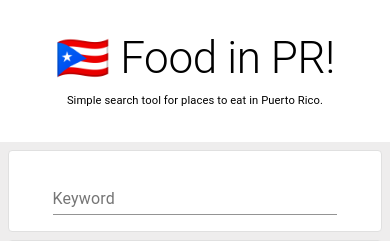
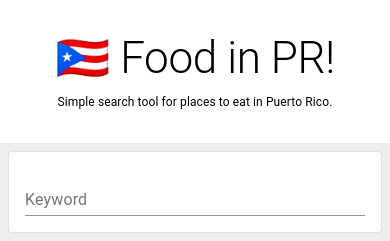
Before and after one commit to VctorAHernndez/food-in-pr, a React (Create React App) app in the folder client/: page / in a window 390 px wide. Shown: the top 241 px of the page. Built offline with nearby package versions, Linux system fonts and the light colour scheme.

Commit message:
Refactorized. Fixed build bug locally. Will test bug in Heroku.

```diff
--- a/client/src/App.css
+++ b/client/src/App.css
@@ -21,6 +21,16 @@ header {
 }
 
 /* FILTERS */
+.keyword-input {
+    width: 80% !important;
+    margin: 8px !important;
+}
+
+.filter-selects {
+    margin: 8px !important;
+    width: 150px;
+}
+
 .switch-label {
     color: #808080;
 }
@@ -142,7 +152,6 @@ code {
 /* FOOTER */
 footer {
     display: flex;
-    /* justify-content: center; */
     align-items: center;
     text-align: center;
     width: 100vw;
@@ -164,9 +173,16 @@ footer {
     }
 
     #lead-subtitle {
-        font-size: 0.7rem;
+        font-size: 0.75rem;
         text-align: center;
         margin-top: 0.5rem;
+        padding: 0 0.8rem;
+    }
+
+    /* FILTERS */
+    .keyword-input,
+    .filter-selects {
+        width: calc(100% - 16px) !important;
     }
 
     /* RESTAURANT LIST */
--- a/client/src/components/Filters.jsx
+++ b/client/src/components/Filters.jsx
@@ -13,19 +13,6 @@ import {
     isWidthUp,
     withWidth
 } from '@material-ui/core/';
-import { withStyles } from '@material-ui/core/styles';
-import PropTypes from 'prop-types';
-
-const styles = theme => ({
-    root: {
-        margin: theme.spacing(1),
-        width: 150
-    },
-    keywords: {
-        margin: theme.spacing(1),
-        width: "80%"
-    }
-});
 
 class Filters extends Component {
 
@@ -41,10 +28,6 @@ class Filters extends Component {
         };
     }
 
-    static propTypes = {
-        classes: PropTypes.object.isRequired
-    };
-
     handleChange(event) {
         if(this.props.firstSearch) this.props.handleFirstSearch();
         const { name, value } = event.target;
@@ -53,7 +36,7 @@ class Filters extends Component {
 
     render() {
 
-        const { classes, isEnglish } = this.props;
+        const { isEnglish } = this.props;
 
         return (
             <div>
@@ -67,7 +50,7 @@ class Filters extends Component {
                     borderColor="grey.300"
                     borderRadius="borderRadius"
                 >
-                    <FormControl fullWidth className={classes.keywords}>
+                    <FormControl fullWidth className="keyword-input">
                         <TextField
                             name="keyword"
                             value={this.state.keyword}
@@ -90,8 +73,7 @@ class Filters extends Component {
                 >
 
                     <FormControl
-                        style={isWidthUp('sm', this.props.width) ? {} : { width: "calc(100% - 16px)"}}
-                        className={classes.root}
+                        className="filter-selects"
                     >
                         <InputLabel>{isEnglish ? "Category" : "Categoría"}</InputLabel>
                         <Select
@@ -114,8 +96,7 @@ class Filters extends Component {
                     </FormControl>
 
                     <FormControl
-                        style={isWidthUp('sm', this.props.width) ? {} : { width: "calc(100% - 16px)"}}
-                        className={classes.root}
+                        className="filter-selects"
                     >
                         <InputLabel>{isEnglish ? "Area" : "Área"}</InputLabel>
                         <Select
@@ -135,8 +116,7 @@ class Filters extends Component {
                     </FormControl>
 
                     <FormControl
-                        style={isWidthUp('sm', this.props.width) ? {} : { width: "calc(100% - 16px)"}}
-                        className={classes.root}
+                        className="filter-selects"
                     >
                         <InputLabel>{isEnglish ? "Environment" : "Ambiente"}</InputLabel>
                         <Select
@@ -158,7 +138,7 @@ class Filters extends Component {
                     </FormControl>
 
                     <Hidden smDown>
-                        <FormControl className={classes.root}>
+                        <FormControl className="filter-selects">
                             <InputLabel>{isEnglish ? "Sort by" : "Ordenar por"}</InputLabel>
                             <Select
                                 name="sortField"
@@ -190,4 +170,4 @@ class Filters extends Component {
     }
 }
 
-export default withWidth()(withStyles(styles)(Filters));
+export default withWidth()(Filters);
--- a/client/src/components/RestaurantList.jsx
+++ b/client/src/components/RestaurantList.jsx
@@ -66,7 +66,7 @@ function RestaurantList(props) {
     } else {
         if(restaurants.length > 0) {
             grid = (
-                <GridList cols={getGridListCols()} style={{maxWidth: "100vw"}}>
+                <GridList cols={getGridListCols()}>
                     {restaurants.map(rest => (
                         <GridListTile
                             title={rest.name}
--- a/package.json
+++ b/package.json
@@ -7,6 +7,9 @@
     "start": "node server/index.js",
     "heroku-postbuild": "cd server && npm install && cd ../client && npm install && npm run build"
   },
+  "engines": {
+    "node": "12.14.1"
+  },
   "keywords": [],
   "author": "",
   "license": "ISC"
```
Also changed, not shown: 1 other file (tests, documents, lock files or other folders).
